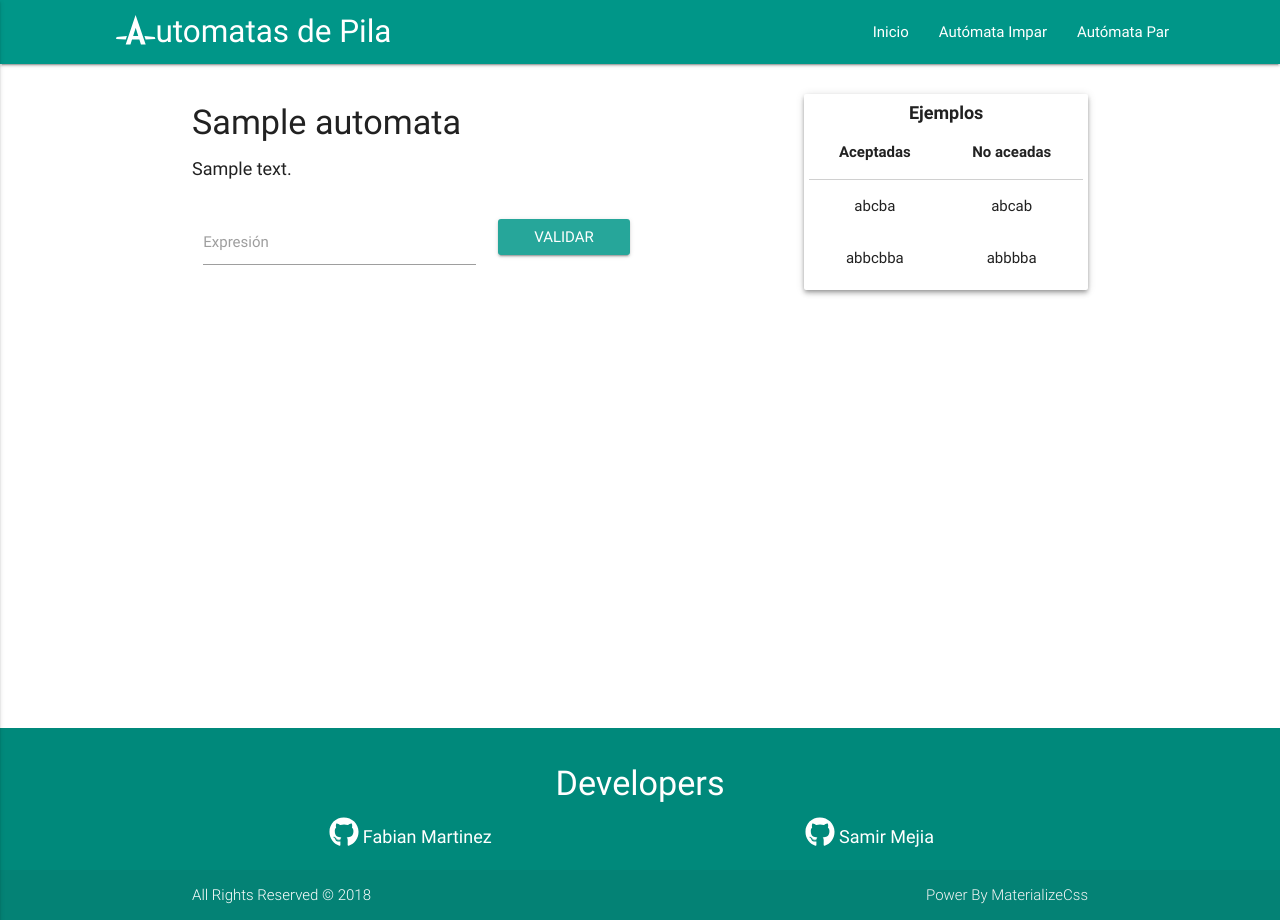
After one commit to unimag-compilers/AutomataDePilaPalindromo, a Django app: template templates/automata/automata-impar.html in a window 1280 px wide. The commit adds this page. Run offline with Django 3.2, Linux system fonts and the light colour scheme; the template is opened without the code that fills it: most values are stand-ins (such as "Sample title", 1, 10 or a date in 2020); parts of the project's set-up code (start-up, migrations or seed data) failed here and were passed over.

Commit message:
Creacion de vista para automata impar

```diff
--- a/apps/automata/urls.py
+++ b/apps/automata/urls.py
@@ -1,7 +1,9 @@
 from django.conf.urls import url
 
-from apps.automata.views import index
+from apps.automata.views import *
 
 urlpatterns = [
-    url(r'^$', index),
+    url(r'^$', index, name="index"),
+    url(r'^automata-impar$', automataImpar, name="impar"),
+    url(r'^automata-par$', automataPar, name="par"),
 ]
--- a/automata/urls.py
+++ b/automata/urls.py
@@ -18,5 +18,5 @@ from django.contrib import admin
 
 urlpatterns = [
     url(r'^admin/', admin.site.urls),
-    url(r'^$', include('apps.automata.urls', namespace="automata")),
+    url(r'^', include('apps.automata.urls', namespace="automata")),
 ]
--- /dev/null
+++ b/templates/automata/automata-impar.html
@@ -0,0 +1,75 @@
+{% extends 'base/base.html' %}
+
+{% block title %} titulo {% endblock %}
+
+{% block content %}
+
+	{% for a in automata %}
+		<div class="container">
+			<br>
+			<div class="row">
+				<div class="col s12 l8">
+					<h4>{{ a.name }}</h4>
+					<big>{{ a.description }}</big><br><br>
+					<form method='GET' action="">
+						<div class="col s8 m6">
+							<div class="input-field">
+								<!-- <i class="material-icons prefix">account_circle</i> -->
+								<input type="text" name="expression" id="expression"  data-length="20" maxlength="20">
+								<label for="expression">Expresión</label>
+							</div>
+						</div>
+						<div class="col s4 m2">
+							<div class="input-field">
+								<input type="submit" class="btn waves-effect waves-light" id="submit" value="Validar"></input>
+							</div>
+						</div>
+					</form>
+
+				</div>
+				<div class="col s12 l4">
+					<div class="card-panel z-depth-2 hoverable" style="padding: 5px;">
+						<center><big><b>Ejemplos</b></big></center>
+						<table class="highlight responsive-table centered">
+							<thead>
+								<th>Aceptadas</th>
+								<th>No aceadas</th>
+							</thead>
+							<tbody>
+								<tr>
+									<td>abcba</td>
+									<td>abcab</td>
+								</tr>
+								<tr>
+									<td>abbcbba</td>
+									<td>abbbba</td>
+								</tr>
+							</tbody>
+						</table>
+
+					</div>
+				</div>
+			</div>
+		</div>
+
+
+
+
+	{% empty %}
+		<h4>Upps, No encontramos lo que buscabas :(</h4>
+
+	{% endfor %}
+
+
+{% endblock %}
+
+{% block extrajs %}
+	<script type="text/javascript">
+		$(document).ready(function() {
+
+		    $('input#expresion').characterCounter();
+
+		});
+
+	</script>
+{% endblock %}
--- /dev/null
+++ b/templates/automata/automata-par.html
@@ -0,0 +1,6 @@
+{% extends 'base/base.html' %}
+
+
+{% block content %}
+	hi
+{% endblock %}
--- a/templates/automata/index.html
+++ b/templates/automata/index.html
@@ -21,11 +21,11 @@
       		<h2 class="header">Ejemplos de Autómatas de Pila</h2>
       		<img src="{% static 'images/imgAutomataImpar.jpg' %}" class="responsive-img" alt="">
       		<div class="container right-align">
-      			<a href="#" class="btn waves-effect waves-light">Probar este automata</a>
+      			<a href="{% url 'automata:impar' %}" class="btn waves-effect waves-light">Probar este automata</a>
       		</div>
 			<br><br><hr><br>
       		<img src="{% static 'images/imgAutomataPar.jpg' %}" class="responsive-img" alt="">
-      		<div class="container right-align"><a href="#" class="btn waves-effect waves-light">Probar este automata</a></div>
+      		<div class="container right-align"><a href="{% url 'automata:par' %}" class="btn waves-effect waves-light">Probar este automata</a></div>
 
     	</div>
   	</div>
--- a/templates/base/sections/header.html
+++ b/templates/base/sections/header.html
@@ -2,21 +2,21 @@
 	<nav>
 	    <div class="nav-wrapper teal">
 	      	<div class="container">
-	      		<a href="#" class="brand-logo truncate" style="margin-left: 20px;"><i class="fab fa-autoprefixer"></i>utomatas de Pila</a>
+	      		<a href="{% url 'automata:index' %}" class="brand-logo truncate" style="margin-left: 20px;"><i class="fab fa-autoprefixer"></i>utomatas de Pila</a>
 
 				<a href="#" data-activates="mobile" class="button-collapse">
 					<i class="material-icons">menu</i>
 				</a>
 
 	      		<ul class="right hide-on-med-and-down">
-		        	<li><a href="#!">Inicio</a></li>
-		        	<li><a href="#!">Autómata Impar</a></li>
-		        	<li><a href="#!">Autómata Par</a></li>
+		        	<li><a href="{% url 'automata:index' %}">Inicio</a></li>
+		        	<li><a href="{% url 'automata:impar' %}">Autómata Impar</a></li>
+		        	<li><a href="{% url 'automata:par' %}">Autómata Par</a></li>
 	      		</ul>
 	      		<ul class="side-nav" id="mobile">
-		        	<li><a href="#!">Inicio</a></li>
-		        	<li><a href="#!">Autómata Impar</a></li>
-		        	<li><a href="#!">Autómata Par</a></li>
+		        	<li><a href="{% url 'automata:index' %}">Inicio</a></li>
+		        	<li><a href="{% url 'automata:impar' %}">Autómata Impar</a></li>
+		        	<li><a href="{% url 'automata:par' %}">Autómata Par</a></li>
 
 	      		</ul>
 	      	</div>
```
Also changed, not shown: apps/automata/models.py (+5 -5 lines), apps/automata/views.py (+11 -0 lines), apps/automata/migrations/0001_initial.py.
